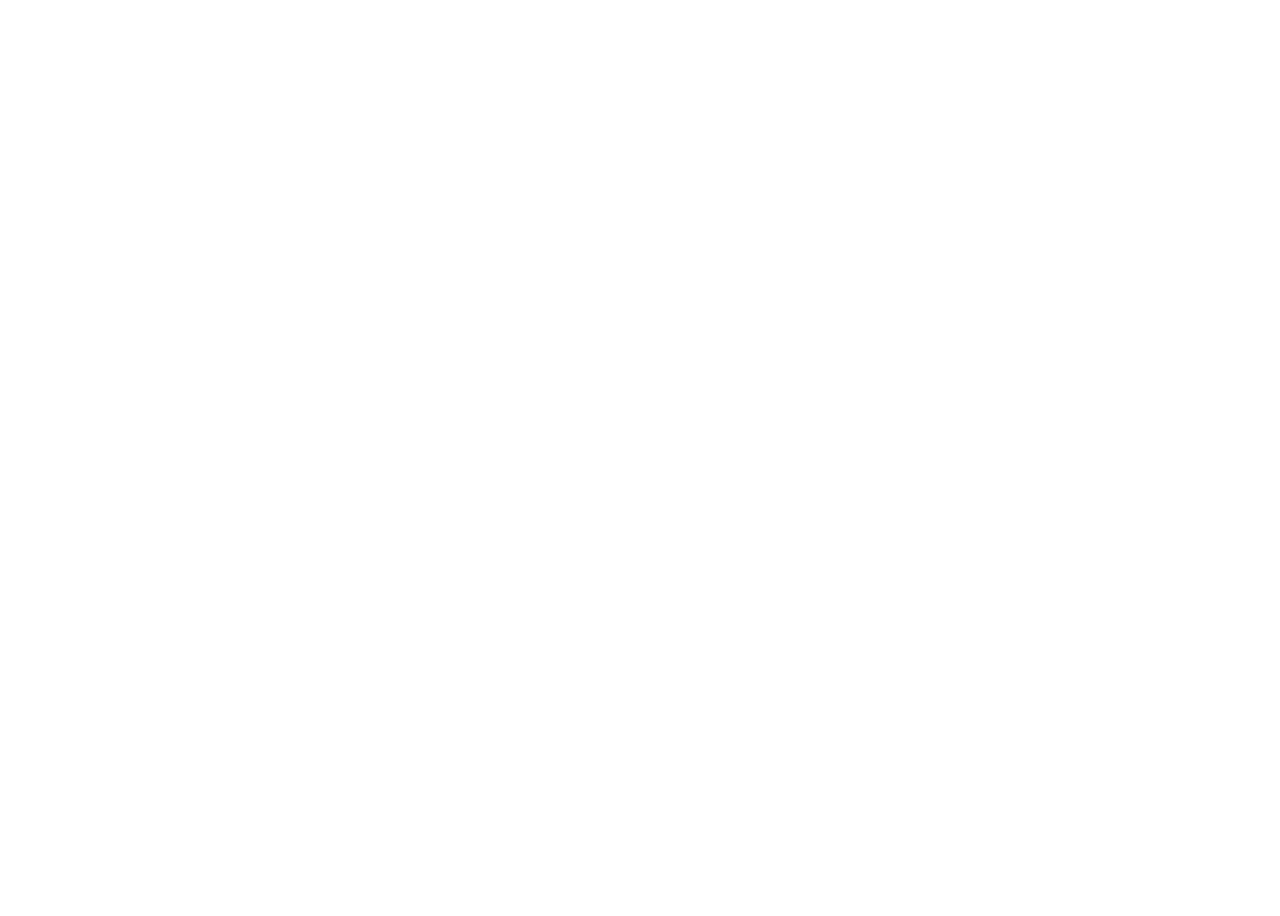
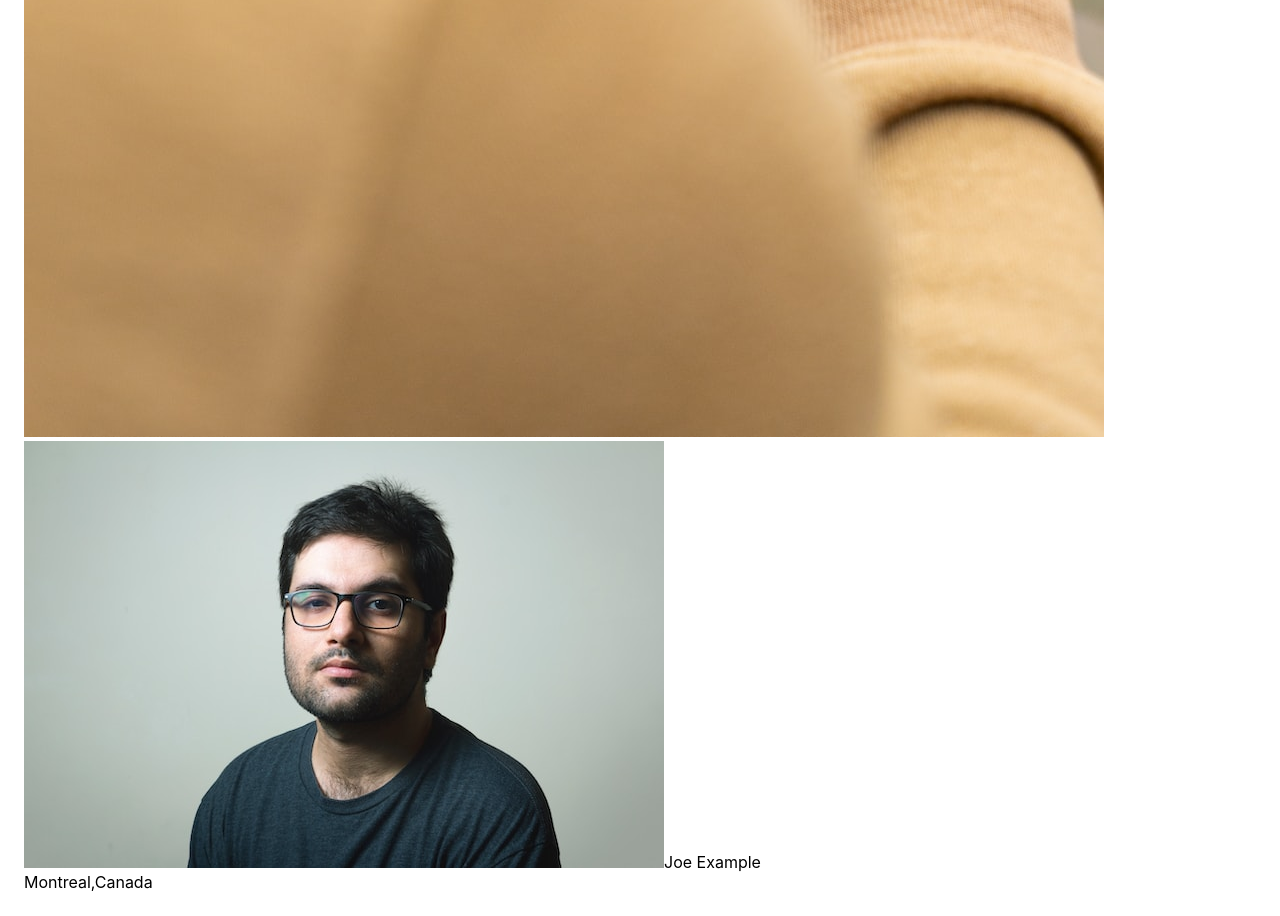
Before and after one commit to lmleao/photo-labs, a React (Create React App) app in the folder frontend/: page / in a window 1280 px wide. Shown: the part 1508-2424 px from the top of the page. Before the commit the page ends 800 px from the top, so only its background shows below. Built offline with nearby package versions, Linux system fonts and the light colour scheme; the HTML template or start-up script is replaced by a standard one.

Commit message:
Set up PhotoListItem component

```diff
--- a/frontend/src/App.jsx
+++ b/frontend/src/App.jsx
@@ -3,11 +3,22 @@
 import PhotoListItem from './components/PhotoListItem';
 import './App.scss';
 
+const sampleDataForPhotoListItem = {
+  id: "1",
+  location: {
+    city: "Montreal",
+    country: "Canada",
+  },
+  imageSource: `${process.env.PUBLIC_URL}/Image-1-Regular.jpeg`,
+  username: "Joe Example",
+  profile: `${process.env.PUBLIC_URL}/profile-1.jpg`,
+};
+
 // Note: Rendering a single component to build components in isolation
 const App = () => {
   return (
     <div className="App">
-      <PhotoListItem/>
+      <PhotoListItem photoData={sampleDataForPhotoListItem} />
     </div>
   );
 };
--- a/frontend/src/components/PhotoListItem.jsx
+++ b/frontend/src/components/PhotoListItem.jsx
@@ -2,20 +2,26 @@
 
 import "../styles/PhotoListItem.scss";
 
+const PhotoListItem = (props) => {
+  const { photoData } = props;
 
-const sampleDataForPhotoListItem = {
-  id: "1",
-  location: {
-    city: "Montreal",
-    country: "Canada",
-  },
-  imageSource: `${process.env.PUBLIC_URL}/Image-1-Regular.jpeg`,
-  username: "Joe Example",
-  profile: `${process.env.PUBLIC_URL}/profile-1.jpg`,
-};
-
-const PhotoListItem = () => {
-  /* Insert React */
+  return (
+    <div className="photo-list-item">
+      <div className="photo">
+        <img src={photoData.imageSource} alt="Photo" />
+      </div>
+      <div className="details">
+        <div className="user">
+          <img src={photoData.profile} alt="User" />
+          <span>{photoData.username}</span>
+        </div>
+        <div className="location">
+          <span>{photoData.location.city},</span>
+          <span>{photoData.location.country}</span>
+        </div>
+      </div>
+    </div>
+  );
 };
 
 export default PhotoListItem;
```
